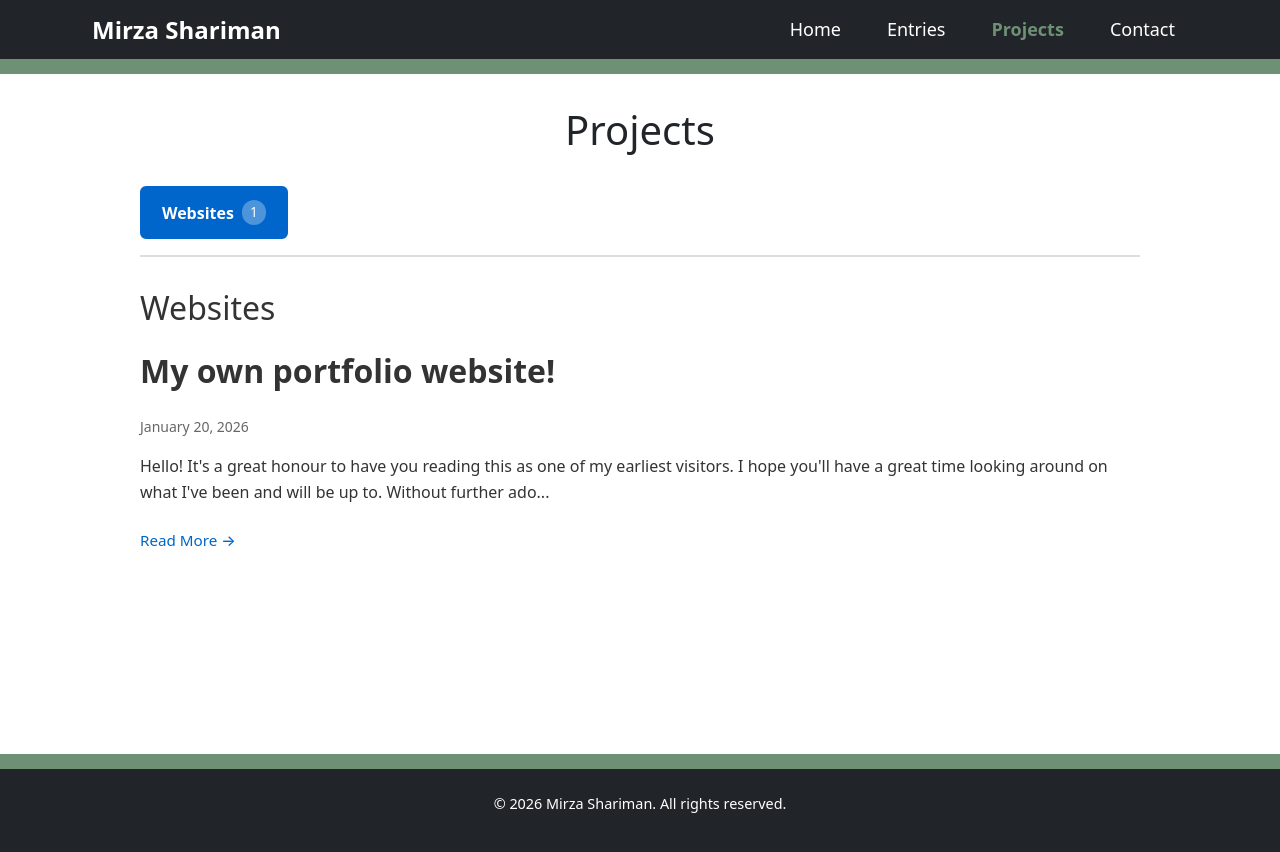
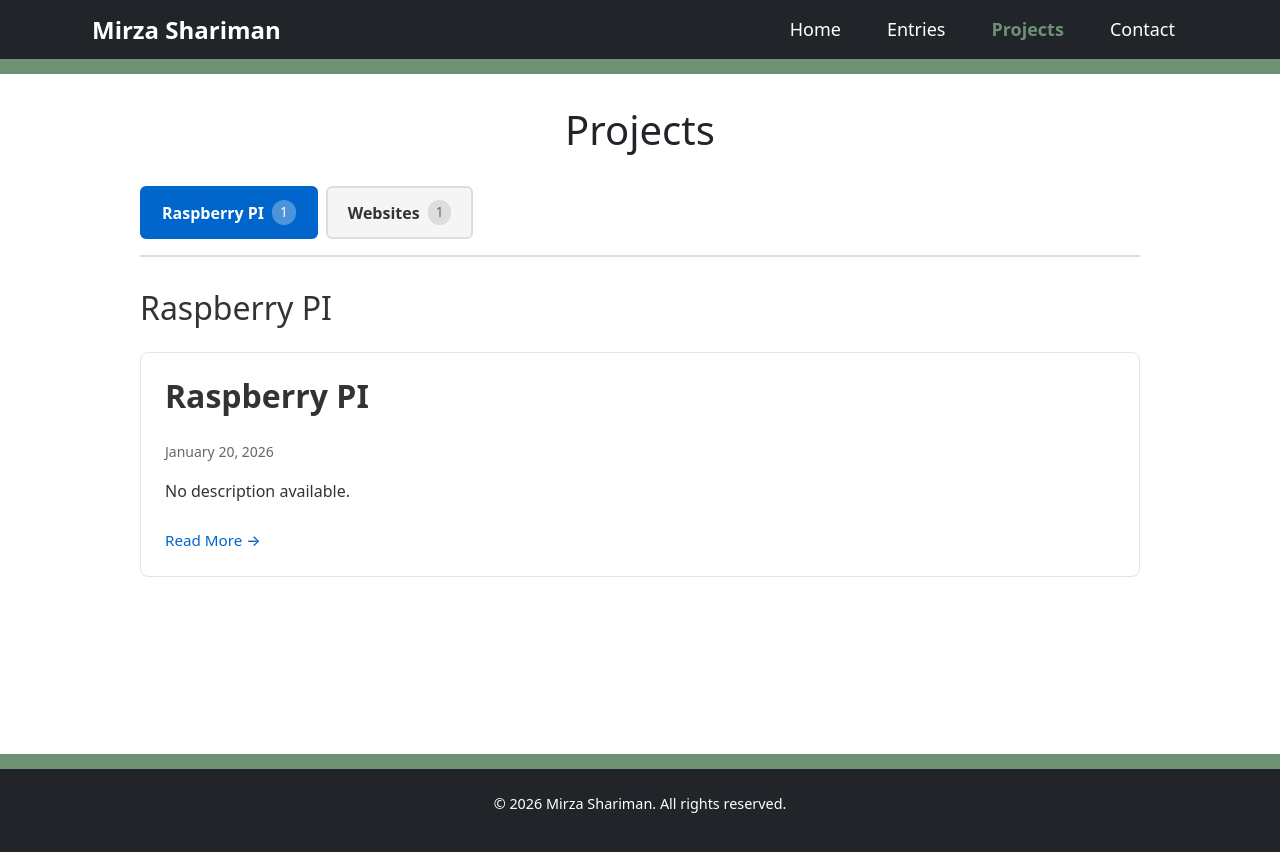
Before and after one commit to Azrim02/MirzaPortfolio, a React (Vite) app: page /MirzaPortfolio/projects in a window 1280 px wide. Shown: the top 852 px of the page. Built offline with nearby package versions, Linux system fonts and the light colour scheme.

Commit message:
bordered entries
entries are now bordered in entries and projects page

```diff
--- /dev/null
+++ b/src/entries/RaspberryPIsetup.md
@@ -0,0 +1,9 @@
+---
+date: 20-01-26
+project: Raspberry PI
+tags:
+  - RaspberryPI
+  - IoT
+  - Embedded Systems
+---
+# Raspberry PI
--- a/src/styles/entries.scss
+++ b/src/styles/entries.scss
@@ -21,21 +21,23 @@
 }
 
 .blog-entry {
-  border-bottom: 1px solid #e5e5e5;
-  padding-bottom: 40px;
-  transition: transform 0.2s ease;
+  border: 1px solid #e5e5e5;
+  border-radius: 8px;
+  padding: 24px;
+  transition: transform 0.2s ease, border-color 0.2s ease;
 }
 
 .blog-entry:last-child {
-  border-bottom: none;
+  border: 1px solid #e5e5e5;
 }
 
 .blog-entry:hover {
   transform: translateX(4px);
+  border-color: #d0d0d0;
 }
 
 .blog-entry-header {
-  margin-bottom: 12px;
+  margin-bottom: 16px;
 }
 
 .blog-entry-title {
--- a/src/styles/projects.scss
+++ b/src/styles/projects.scss
@@ -94,6 +94,18 @@
   gap: 1rem;
 }
 
+.blog-entry {
+  border: 1px solid #e5e5e5;
+  border-radius: 8px;
+  padding: 24px;
+  transition: transform 0.2s ease, border-color 0.2s ease;
+}
+
+.blog-entry:hover {
+  transform: translateX(4px);
+  border-color: #d0d0d0;
+}
+
 @keyframes fadeIn {
   from {
     opacity: 0;
```
